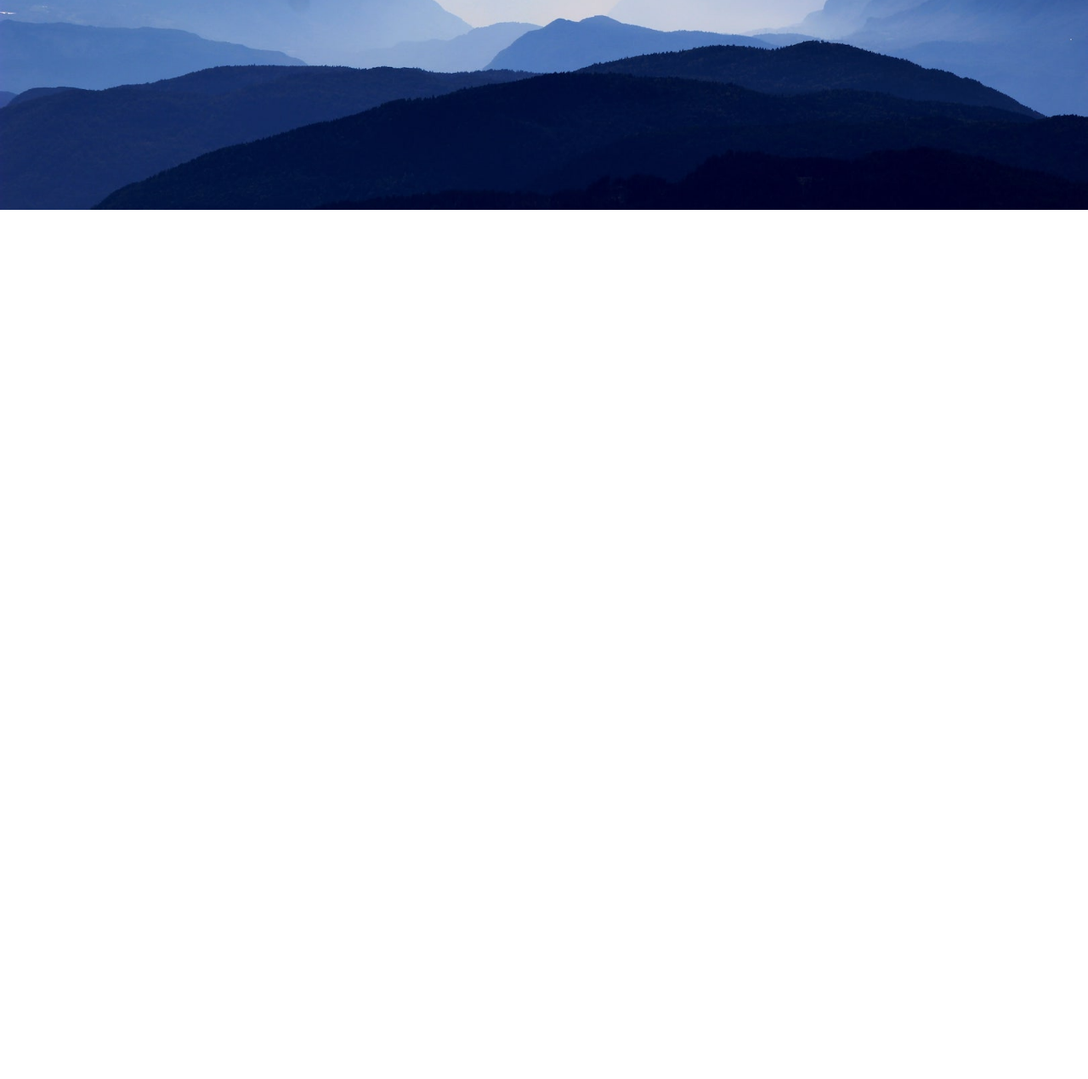
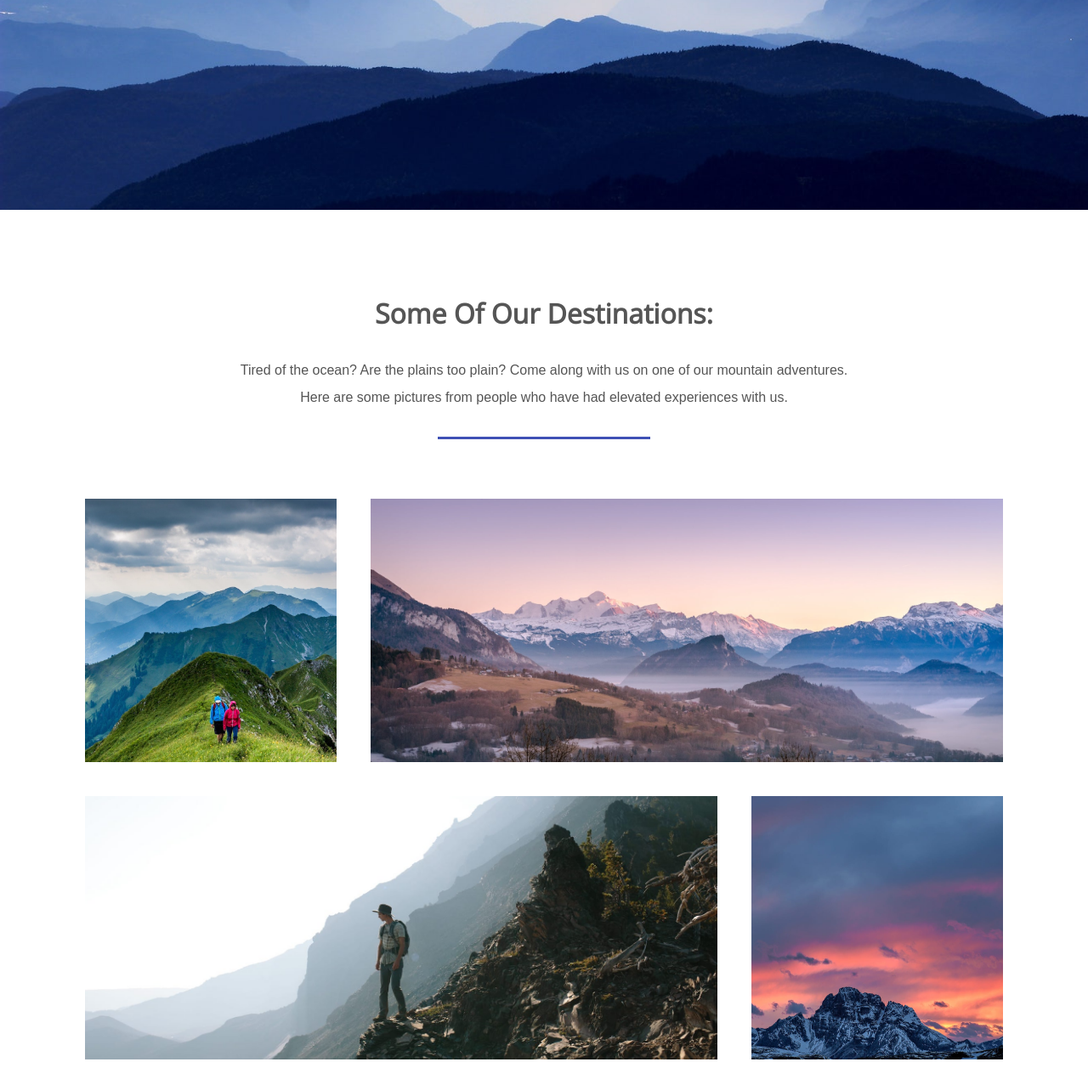
Before and after one commit to Gsync/startupdemo, a plain HTML site: page index.html in a window 1280 px wide. Shown: the part 553-1823 px from the top of the page at 85% size. Before the commit the page ends 800 px from the top, so only its background shows below. Drawn offline with nearby package versions, Linux system fonts and the light colour scheme.

Commit message:
Destinations section

```diff
--- a/assets/css/styles.css
+++ b/assets/css/styles.css
@@ -11,14 +11,15 @@ html {
     color: #555;
 }
 
+ul,
 nav {
     list-style: none;
 }
 
 a {
-    color: #fff;
     text-decoration: none;
     opacity: 0.75;
+    color: #fff;
 }
 
 a:hover {
@@ -39,6 +40,36 @@ section {
     flex-direction: column;
     align-items: center;
     padding: 100px 80px;
+}
+
+.grid {
+    width: 100%;
+    display: flex;
+    flex-wrap: wrap;
+    justify-content: center;
+}
+
+hr {
+    width: 250px;
+    height: 3px;
+    background-color: #3f51b5;
+    border: 0;
+    margin-bottom: 50px;
+}
+
+section h3.title {
+    text-transform: capitalize;
+    font: bold 32px "Open Sans", sans-serif;
+    margin-bottom: 30px;
+    text-align: center;
+}
+
+section p {
+    max-width: 775px;
+    line-height: 2;
+    padding: 0 20px;
+    margin-bottom: 30px;
+    text-align: center;
 }
 
 /* Header Styles */
@@ -121,3 +152,21 @@ header nav li {
         margin-top: 0;
     }
 }
+
+/* Destination Section  */
+
+.destinations .grid li {
+    height: 350px;
+    padding: 20px;
+    background-clip: content-box;
+    background-size: cover;
+    background-position: center;
+}
+
+.destinations .grid li.small {
+    flex-basis: 30%;
+}
+
+.destinations .grid li.large {
+    flex-basis: 70%;
+}
--- a/index.html
+++ b/index.html
@@ -13,7 +13,7 @@
     <!-- Forked from a template on Tutorialzine: https://tutorialzine.com/2016/06/freebie-landing-page-template-with-flexbox -->
     <header>
         <h2>
-            <a href="#">Moutain Travel</a>
+            <a href="#">Mountain Travel</a>
         </h2>
         <nav>
             <li><a href="#">Tours</a></li>
@@ -29,5 +29,16 @@
             <a href="#" class="btn">Contact Us Now</a>
         </div>
     </section>
+    <section class="destinations">
+        <h3 class="title">Some of our destinations:</h3>
+        <p>Tired of the ocean? Are the plains too plain? Come along with us on one of our mountain adventures. Here are some pictures from people who have had elevated experiences with us.</p>
+        <hr>
+        <ul class="grid">
+            <li class="small" style="background-image: url(assets/img/mountain1.jpg)";></li>
+            <li class="large" style="background-image: url(assets/img/mountain2.jpg)";></li>
+            <li class="large" style="background-image: url(assets/img/mountain3.jpg)";></li>
+            <li class="small" style="background-image: url(assets/img/mountain4.jpg)";></li>
+        </ul>
+    </section>
 </body>
 </html>
```
